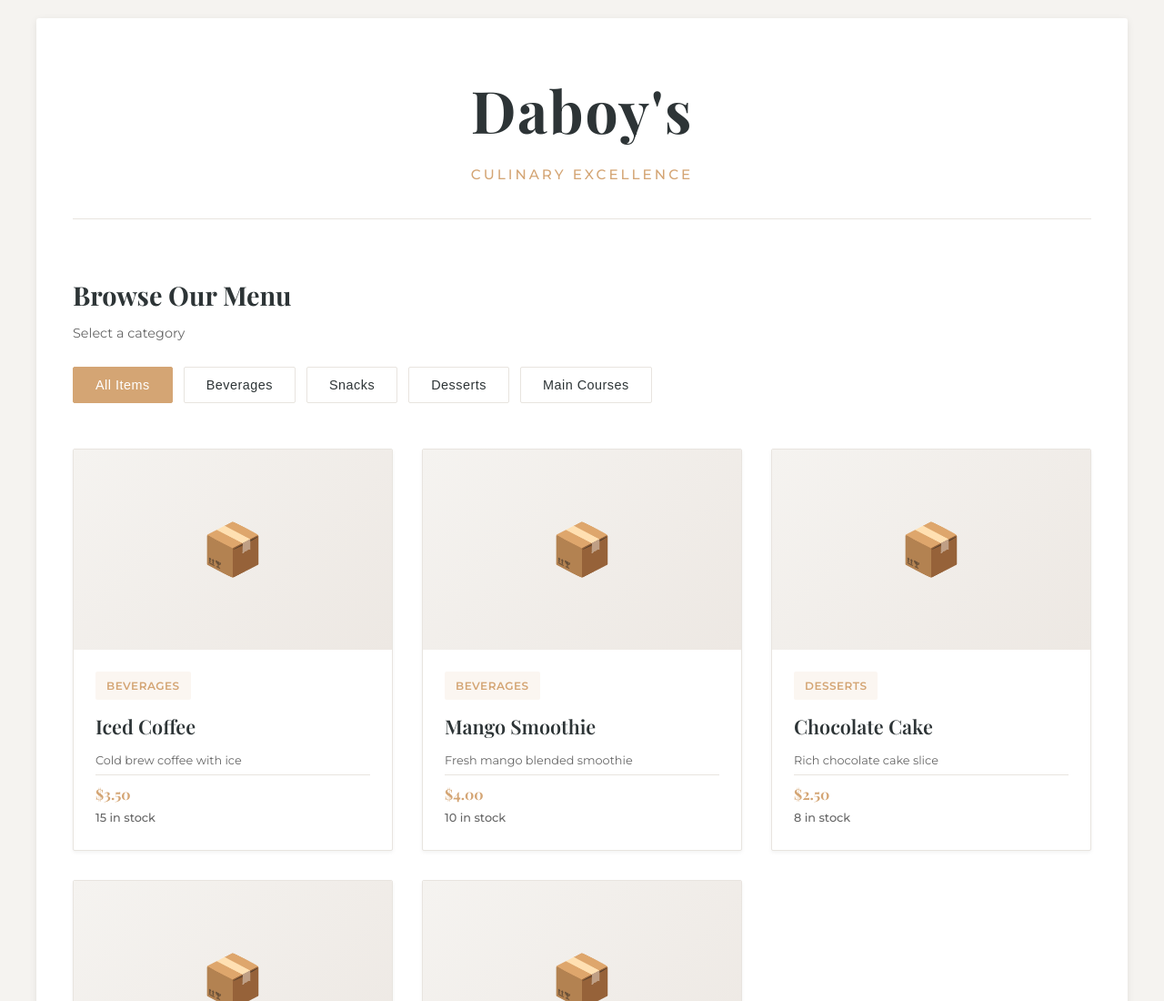
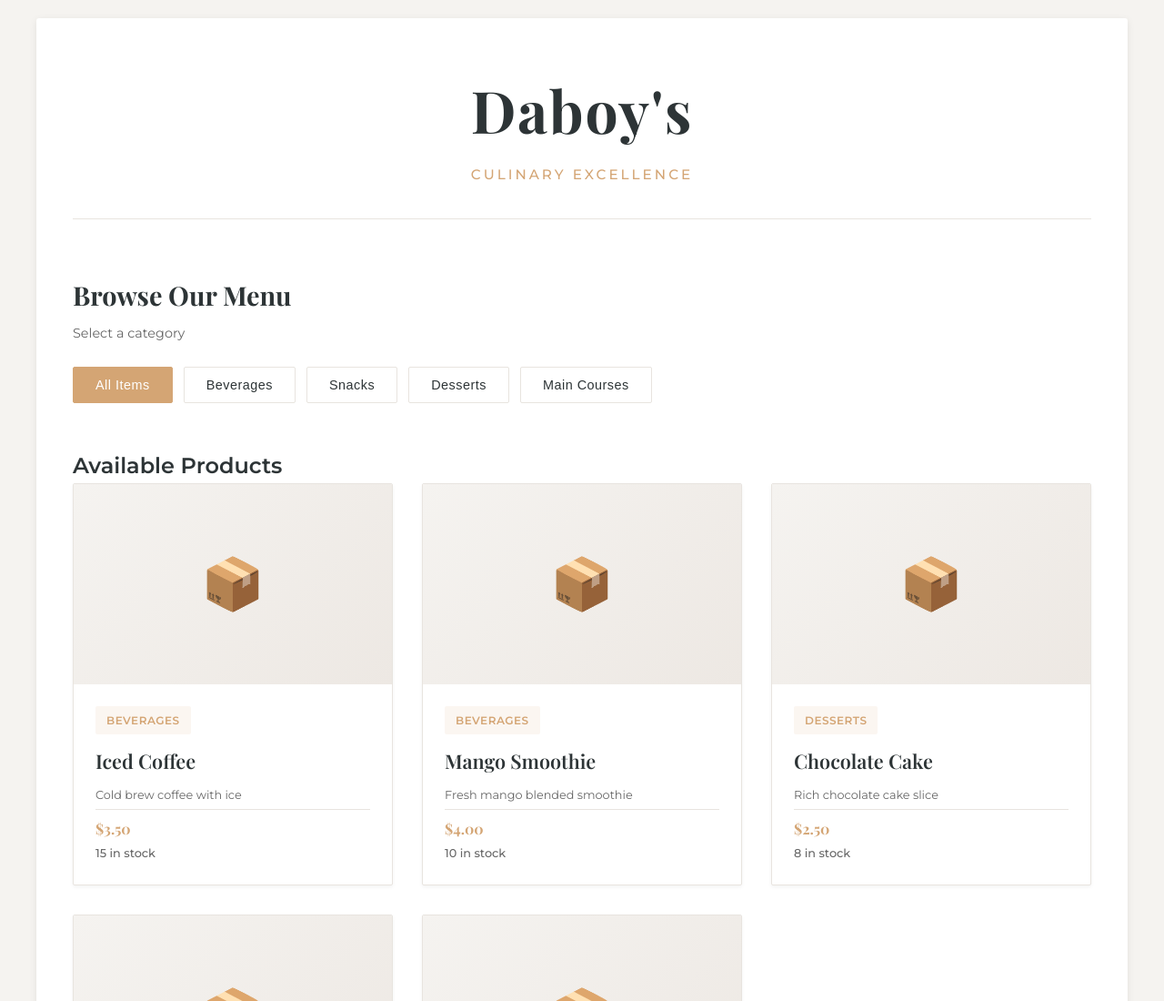
Before and after one commit to code673/daboysmenu, a website: page index.html in a window 1280 px wide. Shown: the top 1100 px of the page at 91% size. Drawn offline with nearby package versions, Linux system fonts and the light colour scheme; no server answers.

Commit message:
Update index.html

```diff
--- a/index.html
+++ b/index.html
@@ -36,6 +36,7 @@
 
         <!-- Products Grid -->
         <div class="products-section">
+            <h2>Available Products</h2>
             <div class="products-grid" id="productsContainer">
                 <!-- Products will be loaded here by JavaScript -->
                 <div class="loading">Loading products...</div>
```
